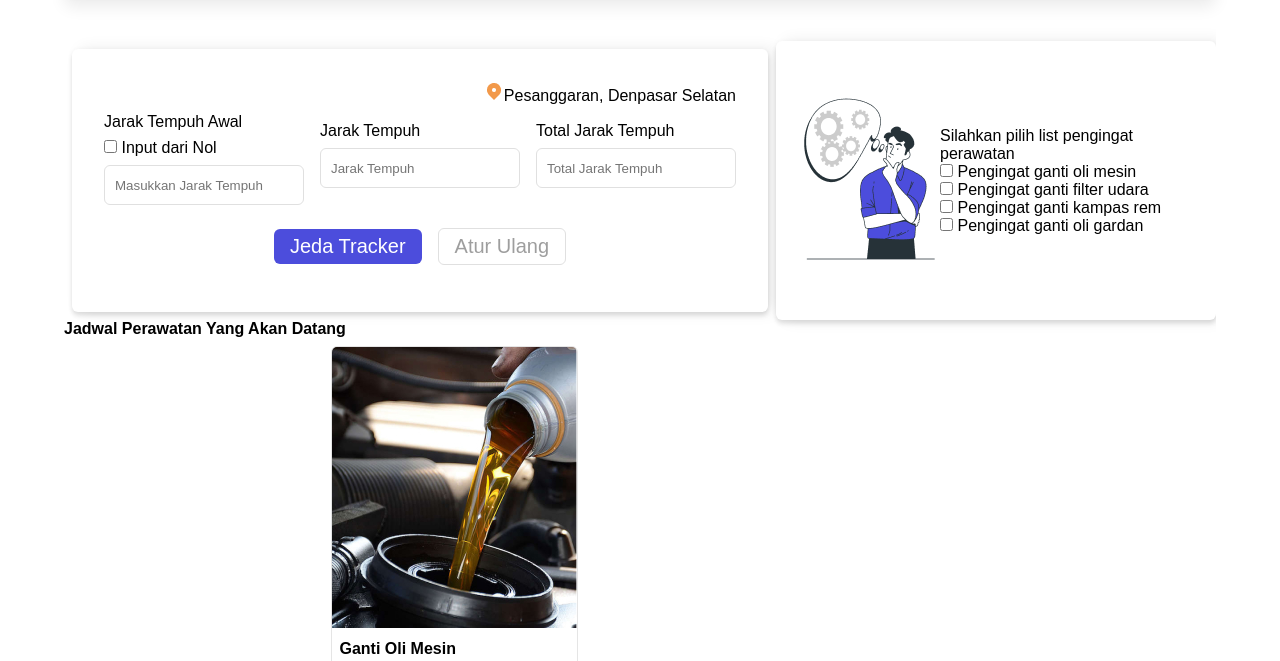
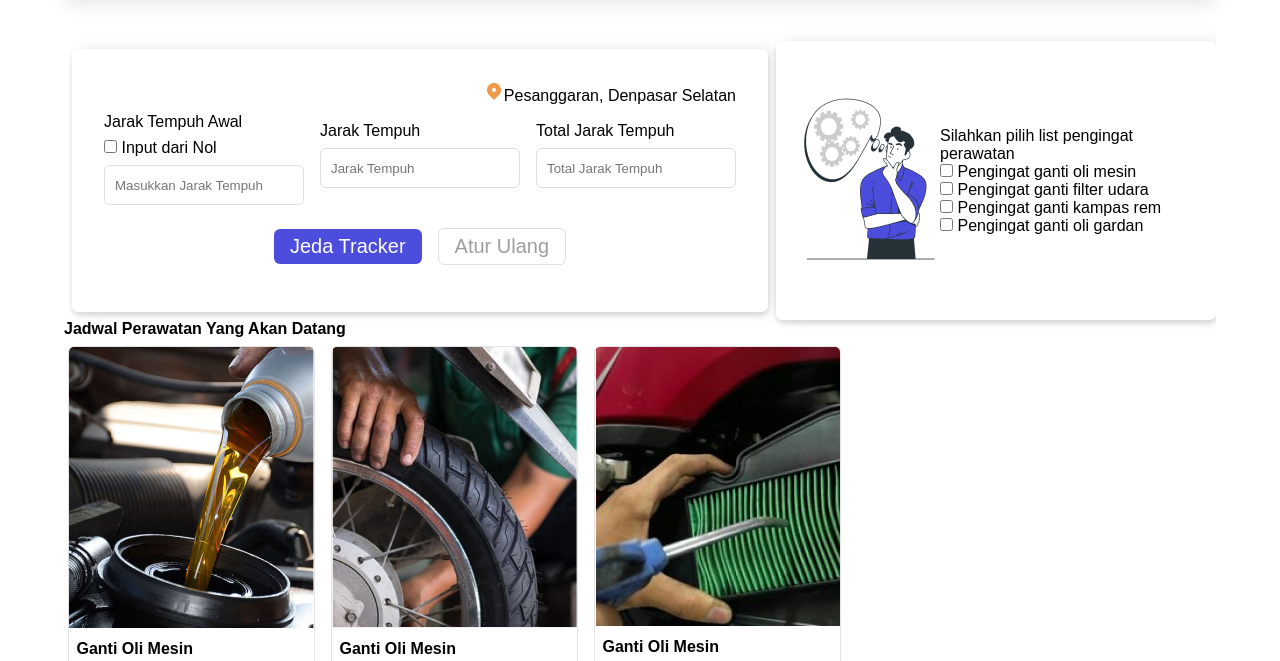
Before and after one commit to dwinandar/FixNDrive, a plain HTML site: page schedule.html in a window 1280 px wide. Shown: the part 119-780 px from the top of the page. Drawn offline with Linux system fonts and the light colour scheme; a web font is replaced by a local one.

Commit message:
fixing schedule page

```diff
--- a/schedule.html
+++ b/schedule.html
@@ -70,7 +70,7 @@
           </div>
         </div>
       </div>
-      <div>
+      <div class="future-care">
         <p class="sub-heading-jadwal">Jadwal Perawatan Yang Akan Datang</p>
         <div class="wrap-card-jadwal">
           <div class="card-jadwal">
@@ -78,7 +78,6 @@
             <div class="card-body-jadwal">
               <p>Ganti Oli Mesin</p>
               <p>Jatuh tempo dalam 1000 mil</p>
-            </div>
             </div>
           </div>
           <div class="card-jadwal">
@@ -97,6 +96,7 @@
           </div>
         </div>
       </div>
+    </div>
   </main>
 
   <footer id="footer"></footer>
--- a/style.css
+++ b/style.css
@@ -217,6 +217,11 @@ li {
   max-width: 1200px;
   padding-top: 10rem;
   margin-inline: auto;
+  flex-direction: column;
+}
+
+.future-care {
+  display: flex;
   flex-direction: column;
 }
 
```
Lines whose indentation alone changed are shown as unchanged.
